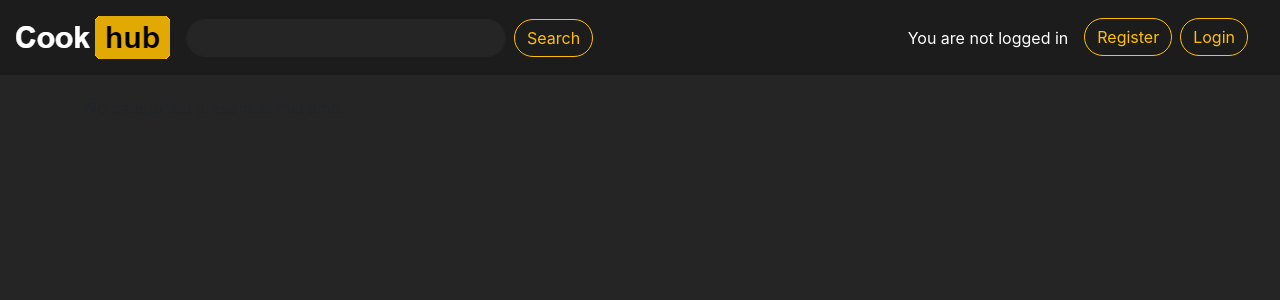
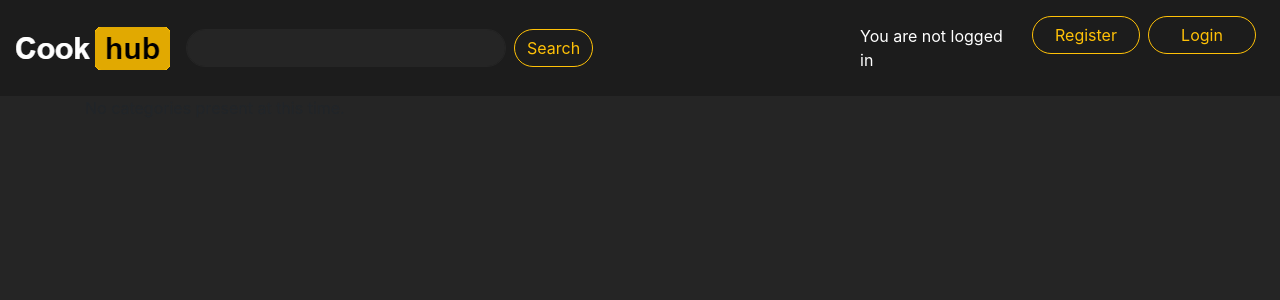
Before and after one commit to Konrad9/cookhub, a Django app: page /categories/ in a window 1280 px wide. Shown: the top 300 px of the page. Run offline with Django 3.2, Linux system fonts and the light colour scheme; data that the repository does not hold is empty; some libraries are stand-ins or nearby versions.

Commit message:
Small fix for previous commit

```diff
--- a/cookhub/templates/cookhub/base.html
+++ b/cookhub/templates/cookhub/base.html
@@ -68,7 +68,7 @@
             </ul>
             <ul class="navbar-nav mt-2 mt-md-0">{% if user.is_authenticated %}
                 <li class="nav-item">
-                    <a id="greeting" style="width: 280px; min-width: 280px; text-align: right" class="nav-link active pr-3">Welcome back, {{ user.username }}</a>
+                    <a id="greeting" style="width: 200px; min-width: 200px; text-align: right" class="nav-link active pr-3">Welcome back, {{ user.username }}</a>
                 </li>
                 <li class="nav-item"><a class="btn btn-outline-warning my-2 my-sm-0 mr-2" type="submit" id="btn1"
                                         style="border-radius:10rem; width: 130px; min-width: 100%" href="{% url 'cookhub:create_recipe' %}">
@@ -87,13 +87,13 @@
                 </li>
                 {% else %}
                 <li class="nav-item">
-                    <a  class="nav-link active pr-3">You are not logged in</a>
+                    <a  class="nav-link active pr-3" style=" width: 180px; min-width: 100%">You are not logged in</a>
                 </li>
                 <li class="nav-item"><a class="btn btn-outline-warning my-2 my-sm-0 mr-2" type="submit"
-                                        style="border-radius:10rem" href="{% url 'cookhub:register' %}" name="submit">Register</a>
+                                        style="border-radius:10rem; width: 100px; min-width: 100%" href="{% url 'cookhub:register' %}" name="submit">Register</a>
                 </li>
-                <li class="nav-item"><a class="btn btn-outline-warning my-2 my-sm-0" type="submit"
-                                        style="border-radius:10rem" href="{% url 'cookhub:login' %}"
+                <li class="nav-item"><a class="btn btn-outline-warning my-2 my-sm-0 ml-2" type="submit"
+                                        style="border-radius:10rem; width: 100px; min-width: 100%" href="{% url 'cookhub:login' %}"
                                         name="submit">Login</a></li>
 
                 {% endif %}
```
